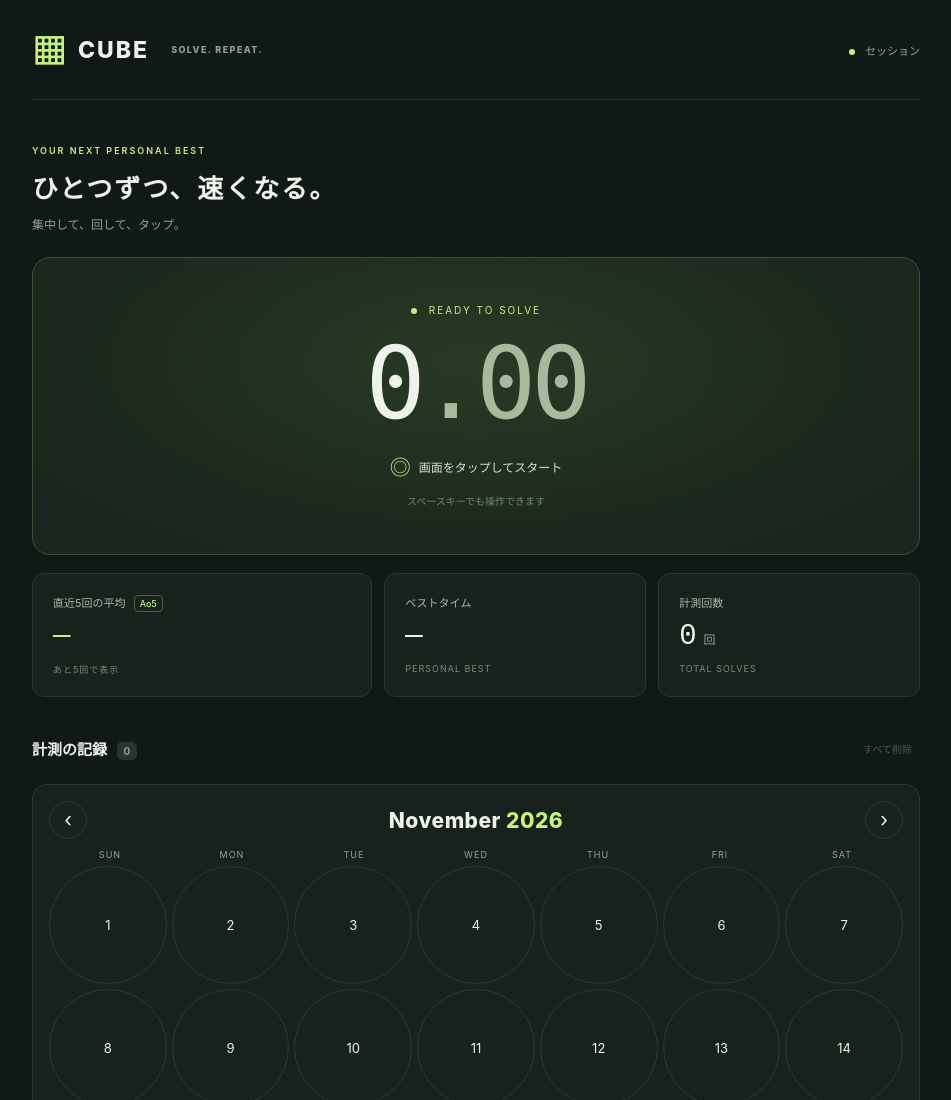
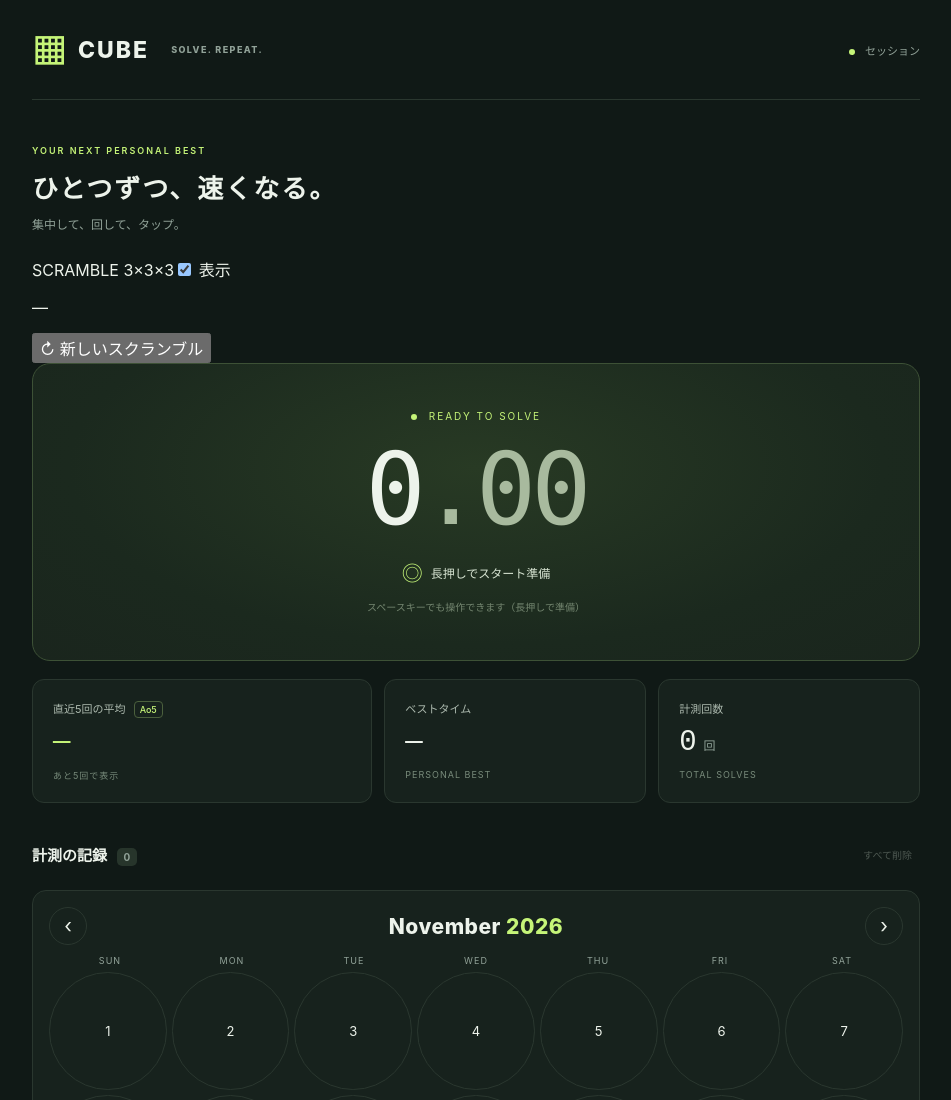
Before and after one commit to dairoku0312-glitch/rubik-timer, a website: page index.html in a window 1280 px wide. Shown: the top 1100 px of the page, without its empty margins (164-1115 px from the left). Drawn offline with Linux system fonts and the light colour scheme.

Commit message:
スクランブル表示と長押しインスペクションを追加

```diff
--- a/index.html
+++ b/index.html
@@ -5,19 +5,27 @@
   <meta name="viewport" content="width=device-width, initial-scale=1, viewport-fit=cover">
   <meta name="theme-color" content="#101916">
   <title>CUBE / ルービックキューブタイマー</title>
-  <link rel="stylesheet" href="style.css">
-  <script type="module" src="app.js"></script>
+  <link rel="stylesheet" href="style.css?v=20261123-1">
+  <script type="module" src="app.js?v=20261123-1"></script>
 </head>
 <body>
   <main>
     <header><a class="brand" href="./" aria-label="CUBE ホーム"><span class="cube">▦</span> CUBE<span class="brand-note">SOLVE. REPEAT.</span></a><span class="session"><i></i> セッション</span></header>
     <section class="intro"><span class="eyebrow">YOUR NEXT PERSONAL BEST</span><h1>ひとつずつ、速くなる。</h1><p>集中して、回して、タップ。</p></section>
-    <button id="timer" class="timer" type="button" aria-label="タップして計測開始">
+    <section class="scramble" aria-label="スクランブル">
+      <div class="scramble-head"><span class="scramble-label">SCRAMBLE 3×3×3</span><label class="scramble-switch"><input type="checkbox" id="scramble-toggle" checked> 表示</label></div>
+      <div id="scramble-box" class="scramble-box">
+        <p id="scramble" class="scramble-text">—</p>
+        <button id="scramble-next" type="button">↻ 新しいスクランブル</button>
+      </div>
+    </section>
+    <button id="timer" class="timer" type="button" aria-label="長押しで計測準備">
       <span id="status" class="timer-status"><i></i> READY TO SOLVE</span>
       <span id="time" class="time">0<span>.00</span></span>
-      <span id="hint" class="hint"><span class="tap-icon">◎</span> 画面をタップしてスタート</span>
-      <span class="keyboard">スペースキーでも操作できます</span>
+      <span id="hint" class="hint"><span class="tap-icon">◎</span> 長押しでスタート準備</span>
+      <span class="keyboard">スペースキーでも操作できます（長押しで準備）</span>
     </button>
+    <button id="cancel-inspection" class="cancel-inspection" type="button" hidden>インスペクションをキャンセル</button>
     <div id="announcement" class="sr-only" aria-live="polite"></div>
     <section class="stats" aria-label="統計">
       <div class="stat featured"><span>直近5回の平均 <b>Ao5</b></span><strong id="average">—</strong><small id="average-note">あと5回で表示</small></div>
```
